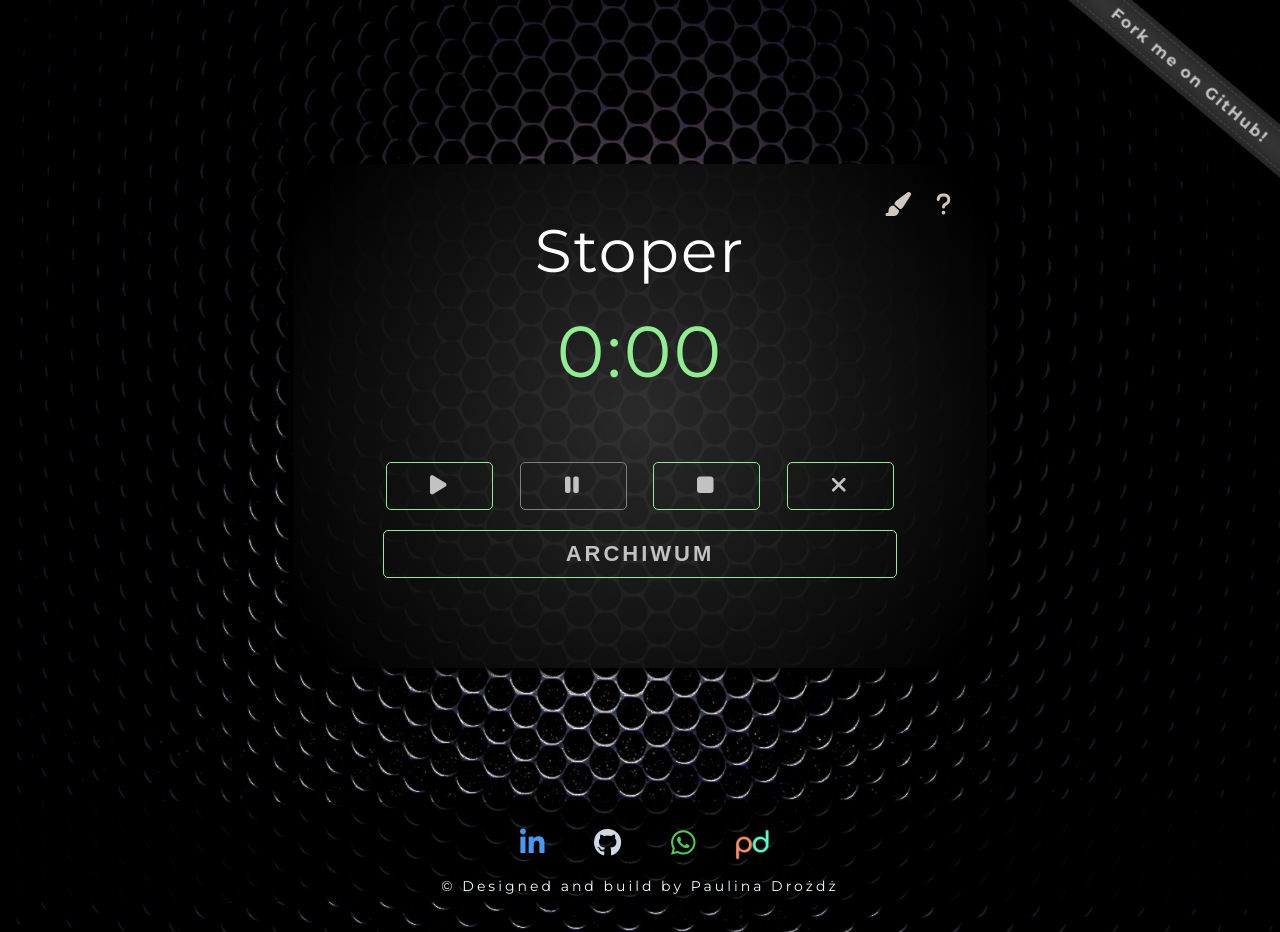
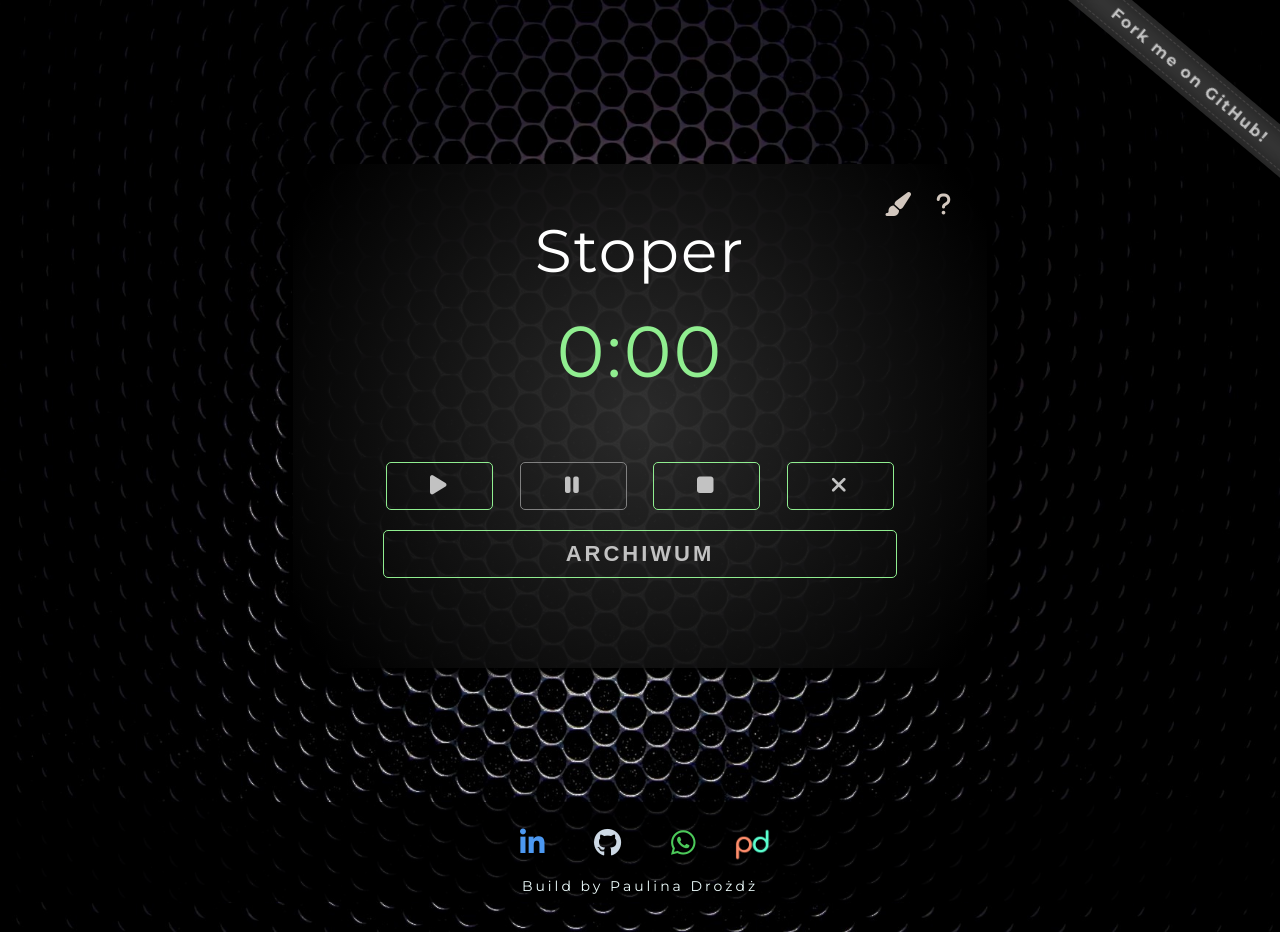
Before and after one commit to Paulina594/stoper, a plain HTML site: page index.html in a window 1280 px wide. Drawn offline with Linux system fonts and the light colour scheme.

Commit message:
footer updated

```diff
--- a/index.html
+++ b/index.html
@@ -102,12 +102,10 @@
                 >
                     <div class="pd social">
                         <img src="./images/pd.png" alt="pd">
-<!--                        <span class="p">p</span>-->
-<!--                        <span class="d">d</span>-->
                     </div>
                 </a>
             </div>
-            <p class="copyrights">© Designed and build by Paulina Drożdż</p>
+            <p class="copyrights">Build by Paulina Drożdż</p>
         </div>
     </div>
 </footer>
```
Also changed, not shown: 1 other file.
